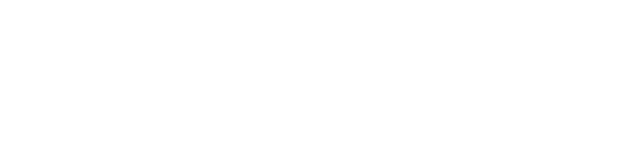
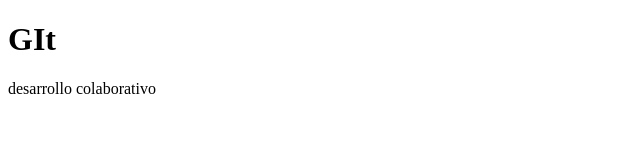
Before and after one commit to cristiangvidal99/git-lx09, a plain HTML site: page index.html in a window 1280 px wide. Shown: the whole page, without its empty margins (0-640 px from the left). Drawn offline with Linux system fonts and the light colour scheme.

Commit message:
estructura header de la pagina

```diff
--- a/index.html
+++ b/index.html
@@ -7,6 +7,9 @@
   <title>Git desarrollo colaborativo</title>
 </head>
 <body>
-
+  <header id="header">
+    <h1>GIt</h1>
+    <p>desarrollo colaborativo</p>
+  </header>
 </body>
 </html>
```
